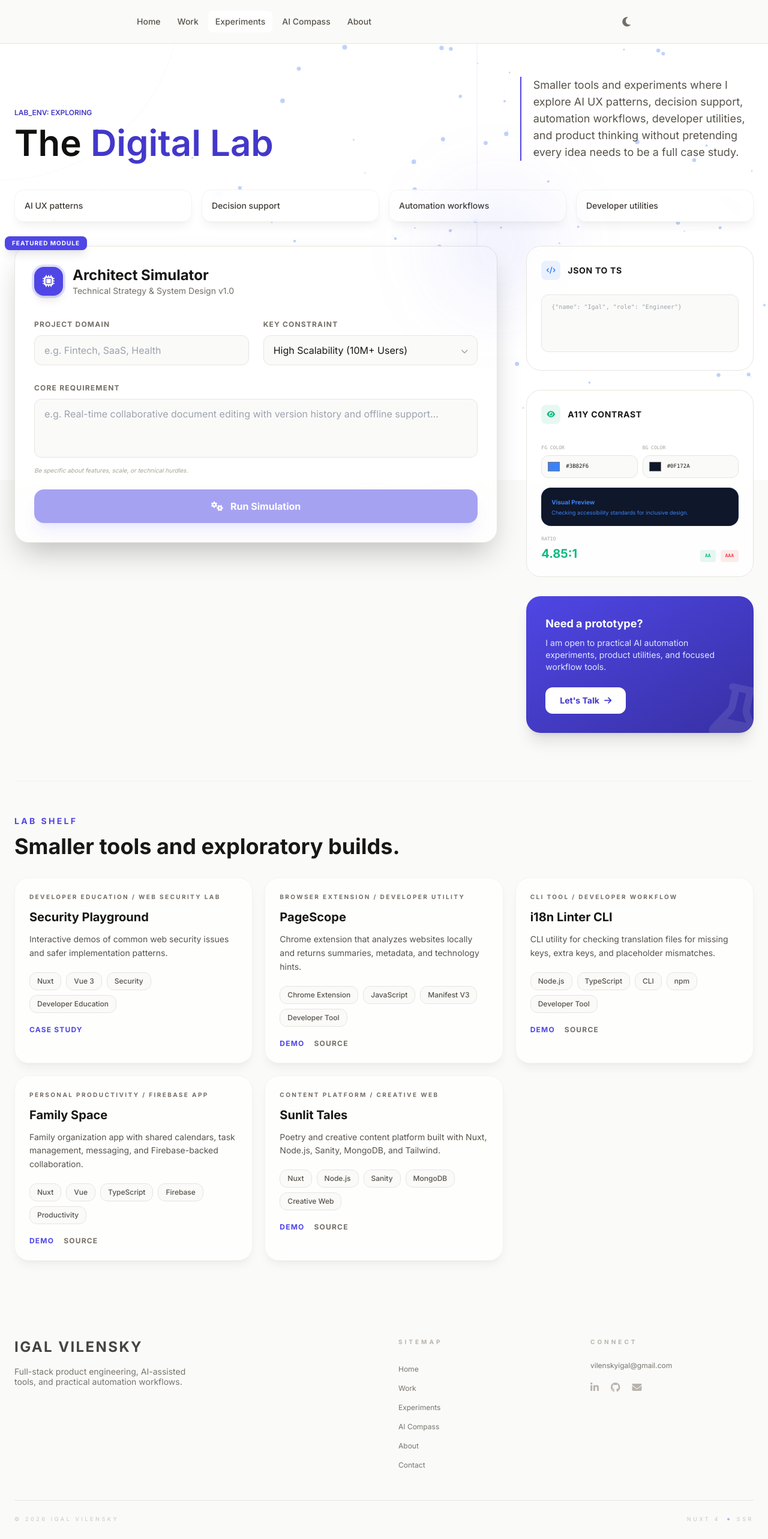
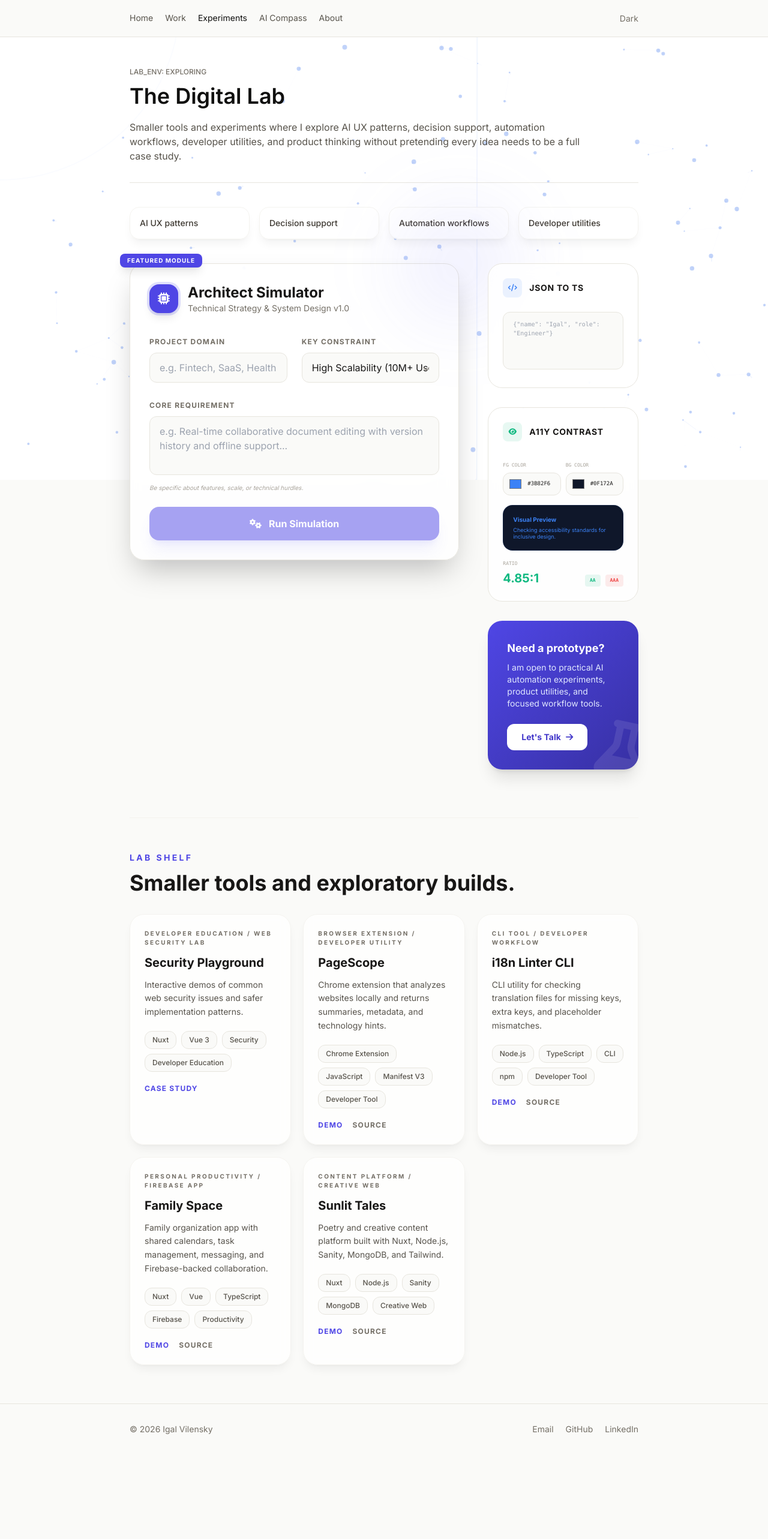
Before and after one commit to igalVilensky/igal-portfolio, a Nuxt app: page /experiments in a window 1280 px wide. Shown: the top 2566 px of the page at 60% size. After the commit the page ends 2425 px from the top, so only its background shows below. Built offline with nearby package versions, Linux system fonts and the light colour scheme; a web font is replaced by a local one.

Commit message:
Align global shell with minimal portfolio style

```diff
--- a/app/assets/css/main.css
+++ b/app/assets/css/main.css
@@ -47,67 +47,67 @@
 
 @layer components {
     .glass {
-        @apply border border-secondary-200 bg-white/95 dark:border-dark-border dark:bg-dark-surface;
+        @apply border border-secondary-200 bg-white dark:border-dark-border dark:bg-dark-surface;
     }
 
     .glass-card {
-        @apply rounded-lg border border-secondary-200 bg-white transition-colors duration-200 hover:border-secondary-300 hover:bg-secondary-50 dark:border-dark-border dark:bg-dark-surface dark:hover:border-secondary-700;
+        @apply rounded-md border border-secondary-200 bg-white transition-colors duration-200 hover:border-secondary-300 dark:border-dark-border dark:bg-dark-surface dark:hover:border-secondary-600;
     }
 
     .text-gradient {
-        @apply text-primary-700 dark:text-primary-300;
+        @apply text-secondary-950 dark:text-white;
     }
 
     .text-gradient-primary {
-        @apply text-primary-700 dark:text-primary-300;
+        @apply text-secondary-950 dark:text-white;
     }
 
     .btn-primary {
-        @apply rounded-md bg-primary-700 px-6 py-3 font-semibold text-white shadow-sm shadow-secondary-900/5 transition-colors duration-200 hover:bg-primary-800 active:bg-primary-900;
+        @apply rounded-md bg-secondary-950 px-5 py-2.5 text-sm font-medium text-white transition-colors duration-200 hover:bg-secondary-800 active:bg-secondary-700 dark:bg-secondary-100 dark:text-secondary-950 dark:hover:bg-white;
     }
 
     .btn-outline {
-        @apply rounded-md border border-secondary-300 bg-white px-6 py-3 font-semibold text-secondary-900 transition-colors duration-200 hover:border-primary-300 hover:bg-secondary-50 dark:border-dark-border dark:bg-dark-surface dark:text-secondary-100 dark:hover:border-primary-700;
+        @apply rounded-md border border-secondary-300 bg-transparent px-5 py-2.5 text-sm font-medium text-secondary-800 transition-colors duration-200 hover:border-secondary-500 hover:text-secondary-950 dark:border-dark-border dark:text-secondary-200 dark:hover:border-secondary-500 dark:hover:text-white;
     }
 
     .page-shell {
-        @apply relative min-h-screen overflow-hidden bg-transparent pb-20 pt-28 md:pt-32;
+        @apply relative min-h-screen bg-secondary-50 pb-16 pt-24 dark:bg-dark-bg md:pt-28;
     }
 
     .page-container {
-        @apply container relative z-10 mx-auto max-w-7xl px-6;
+        @apply relative z-10 mx-auto max-w-4xl px-5 sm:px-6;
     }
 
     .page-header {
-        @apply mb-12 grid gap-8 lg:grid-cols-12 lg:items-end;
+        @apply mb-10 grid gap-5 border-b border-secondary-200 pb-8 dark:border-dark-border;
     }
 
     .page-header-main {
-        @apply lg:col-span-8;
+        @apply max-w-3xl;
     }
 
     .page-header-side {
-        @apply lg:col-span-4;
+        @apply max-w-3xl;
     }
 
     .page-kicker {
-        @apply mb-3 text-xs font-semibold uppercase text-primary-700 dark:text-primary-300;
+        @apply mb-3 text-xs font-medium uppercase tracking-normal text-secondary-500 dark:text-secondary-400;
     }
 
     .page-title {
-        @apply text-4xl font-semibold leading-tight text-secondary-950 dark:text-white md:text-5xl lg:text-6xl;
+        @apply text-3xl font-semibold leading-tight text-secondary-950 dark:text-white md:text-4xl;
     }
 
     .page-intro {
-        @apply border-l-2 border-primary-600 pl-5 text-base leading-relaxed text-secondary-600 dark:text-secondary-400 md:text-lg;
+        @apply max-w-3xl text-sm leading-7 text-secondary-600 dark:text-secondary-400 md:text-base;
     }
 
     .section-compact {
-        @apply py-14 md:py-16 lg:py-20;
+        @apply py-10 md:py-12;
     }
 
     .section-title {
-        @apply max-w-3xl text-2xl font-semibold leading-tight text-secondary-950 dark:text-white md:text-3xl;
+        @apply max-w-3xl text-2xl font-semibold leading-tight text-secondary-950 dark:text-white;
     }
 }
 
--- a/app/components/Footer.vue
+++ b/app/components/Footer.vue
@@ -1,100 +1,37 @@
 <!-- app/components/Footer.vue -->
 <template>
-  <footer class="relative z-10 py-12 px-6 overflow-hidden">
-    <div class="container mx-auto max-w-7xl relative z-10">
-      <!-- Main Footer Content -->
-      <div class="grid grid-cols-1 md:grid-cols-12 gap-12 items-start opacity-80 mb-12">
+  <footer class="border-t border-secondary-200 bg-secondary-50 py-8 dark:border-dark-border dark:bg-dark-bg">
+    <div class="mx-auto flex max-w-4xl flex-col gap-4 px-5 text-sm text-secondary-500 dark:text-secondary-400 sm:px-6 md:flex-row md:items-center md:justify-between">
+      <p>© {{ currentYear }} Igal Vilensky</p>
 
-        <!-- Brand Section -->
-        <div class="md:col-span-5 space-y-4 text-center md:text-left">
-          <NuxtLink to="/" class="inline-block group">
-            <span
-              class="text-2xl font-display font-bold text-secondary-900 dark:text-white group-hover:text-primary-500 transition-colors uppercase tracking-widest">
-              Igal Vilensky
-            </span>
-          </NuxtLink>
-          <p class="text-sm text-secondary-600 dark:text-secondary-400 max-w-xs mx-auto md:mx-0 leading-tight">
-            Full-stack product engineering, AI-assisted tools, and practical automation workflows.
-          </p>
-        </div>
-
-        <!-- Sitemap -->
-        <div class="md:col-span-3 md:col-start-7 text-center md:text-left">
-          <h4 class="text-[10px] font-bold uppercase tracking-[0.4em] text-secondary-400 mb-6">Sitemap</h4>
-          <ul class="space-y-2">
-            <li v-for="item in navigationItems" :key="item.id">
-              <NuxtLink :to="item.path"
-                class="text-xs text-secondary-600 dark:text-secondary-400 hover:text-primary-500 transition-colors">
-                {{ item.label }}
-              </NuxtLink>
-            </li>
-          </ul>
-        </div>
-
-        <!-- Contact/Social -->
-        <div class="md:col-span-3 text-center md:text-left">
-          <h4 class="text-[10px] font-bold uppercase tracking-[0.4em] text-secondary-400 mb-6">Connect</h4>
-          <div class="space-y-4">
-            <a href="mailto:vilenskyigal@gmail.com"
-              class="block text-xs text-secondary-600 dark:text-secondary-400 hover:text-primary-500 transition-colors">
-              vilenskyigal@gmail.com
-            </a>
-            <div class="flex justify-center md:justify-start gap-5">
-              <a v-for="social in socialLinks" :key="social.name" :href="social.url"
-                :target="social.external ? '_blank' : undefined"
-                :rel="social.external ? 'noopener noreferrer' : undefined"
-                class="text-secondary-400 hover:text-primary-500 transition-colors" :aria-label="social.name">
-                <i :class="social.icon" class="text-base"></i>
-              </a>
-            </div>
-          </div>
-        </div>
-      </div>
-
-      <!-- Bottom Bar -->
-      <div
-        class="pt-6 border-t border-secondary-200 dark:border-white/5 flex flex-col md:flex-row justify-between items-center gap-4 text-[9px] uppercase tracking-[0.4em] text-secondary-400/60">
-        <p>© {{ currentYear }} Igal Vilensky</p>
-        <div class="flex items-center gap-3">
-          <span>Nuxt 4</span>
-          <span class="w-1 h-1 rounded-full bg-primary-500/50"></span>
-          <span>SSR</span>
-        </div>
-      </div>
+      <nav class="flex flex-wrap gap-x-5 gap-y-2" aria-label="Footer links">
+        <a
+          href="mailto:vilenskyigal@gmail.com"
+          class="transition-colors hover:text-secondary-950 dark:hover:text-white"
+        >
+          Email
+        </a>
+        <a
+          href="https://github.com/igalVilensky"
+          target="_blank"
+          rel="noopener noreferrer"
+          class="transition-colors hover:text-secondary-950 dark:hover:text-white"
+        >
+          GitHub
+        </a>
+        <a
+          href="https://www.linkedin.com/in/igalvilensky/"
+          target="_blank"
+          rel="noopener noreferrer"
+          class="transition-colors hover:text-secondary-950 dark:hover:text-white"
+        >
+          LinkedIn
+        </a>
+      </nav>
     </div>
   </footer>
 </template>
 
 <script setup lang="ts">
 const currentYear = new Date().getFullYear();
-
-const navigationItems = [
-  { id: "home", path: "/", label: "Home" },
-  { id: "case-studies", path: "/case-studies", label: "Work" },
-  { id: "experiments", path: "/experiments", label: "Experiments" },
-  { id: "ai-compliance", path: "/ai-compliance-compass", label: "AI Compass" },
-  { id: "about", path: "/about", label: "About" },
-  { id: "contact", path: "/contact", label: "Contact" },
-];
-
-const socialLinks = [
-  {
-    name: "LinkedIn",
-    icon: "fab fa-linkedin-in",
-    url: "https://www.linkedin.com/in/igalvilensky/",
-    external: true,
-  },
-  {
-    name: "GitHub",
-    icon: "fab fa-github",
-    url: "https://github.com/igalVilensky",
-    external: true,
-  },
-  {
-    name: "Email",
-    icon: "fas fa-envelope",
-    url: "mailto:vilenskyigal@gmail.com",
-    external: false,
-  },
-];
 </script>
--- a/app/components/Navbar.vue
+++ b/app/components/Navbar.vue
@@ -1,42 +1,59 @@
 <!-- app/components/Navbar.vue -->
 <template>
-  <nav class="fixed top-0 left-0 right-0 z-50 border-b border-secondary-200 transition-all duration-300 dark:border-dark-border" :class="[
+  <nav class="fixed top-0 left-0 right-0 z-50 border-b border-secondary-200 transition-colors duration-200 dark:border-dark-border" :class="[
     isScrolled
       ? 'bg-secondary-50 py-3 dark:bg-dark-bg'
       : 'bg-secondary-50 py-4 dark:bg-dark-bg',
   ]">
     <div class="mx-auto max-w-4xl px-5 sm:px-6">
-      <div class="flex justify-end md:justify-between items-center">
-        <div class="hidden md:flex items-center gap-1">
-          <NuxtLink v-for="item in navigationItems" :key="item.id" :to="item.path"
-            class="rounded-md px-3 py-2 text-sm font-medium text-secondary-600 transition-colors hover:bg-secondary-100 hover:text-primary-700 dark:text-secondary-300 dark:hover:bg-dark-surface dark:hover:text-primary-300"
+      <div class="flex items-center justify-between">
+        <div class="hidden items-center gap-5 md:flex">
+          <NuxtLink
+            v-for="item in navigationItems"
+            :key="item.id"
+            :to="item.path"
+            class="border-b border-transparent py-1 text-sm text-secondary-600 transition-colors hover:text-secondary-950 dark:text-secondary-400 dark:hover:text-white"
             :class="{
-              'bg-white text-primary-700 dark:bg-dark-surface dark:text-primary-300':
-                isActive(item.path),
-            }">
+              'border-secondary-400 text-secondary-950 dark:border-secondary-500 dark:text-white': isActive(item.path),
+            }"
+          >
             {{ item.label }}
           </NuxtLink>
         </div>
 
-        <div class="hidden md:flex items-center">
-          <button @click="toggleColorMode"
-            class="w-10 h-10 rounded-md flex items-center justify-center text-secondary-500 transition-colors hover:bg-secondary-100 hover:text-primary-700 dark:text-secondary-400 dark:hover:bg-dark-surface dark:hover:text-primary-300"
-            aria-label="Toggle dark mode">
-            <i :class="colorMode.value === 'dark' ? 'fas fa-sun' : 'fas fa-moon'" class="text-lg"></i>
+        <NuxtLink
+          to="/"
+          class="py-1 text-sm text-secondary-600 transition-colors hover:text-secondary-950 dark:text-secondary-400 dark:hover:text-white md:hidden"
+          @click="closeMobileMenu"
+        >
+          Home
+        </NuxtLink>
+
+        <div class="hidden items-center md:flex">
+          <button
+            type="button"
+            class="py-1 text-sm text-secondary-500 transition-colors hover:text-secondary-950 dark:text-secondary-400 dark:hover:text-white"
+            @click="toggleColorMode"
+          >
+            {{ colorMode.value === "dark" ? "Light" : "Dark" }}
           </button>
         </div>
 
-        <div class="md:hidden flex items-center gap-4">
-          <button @click="toggleColorMode"
-            class="w-10 h-10 rounded-md flex items-center justify-center text-secondary-500 transition-colors hover:bg-secondary-100 dark:text-secondary-400 dark:hover:bg-dark-surface"
-            aria-label="Toggle dark mode">
-            <i :class="colorMode.value === 'dark' ? 'fas fa-sun' : 'fas fa-moon'" class="text-lg"></i>
+        <div class="flex items-center gap-4 md:hidden">
+          <button
+            type="button"
+            class="py-1 text-sm text-secondary-500 transition-colors hover:text-secondary-950 dark:text-secondary-400 dark:hover:text-white"
+            @click="toggleColorMode"
+          >
+            {{ colorMode.value === "dark" ? "Light" : "Dark" }}
           </button>
 
-          <button @click="isMobileMenuOpen = !isMobileMenuOpen"
-            class="w-10 h-10 rounded-md flex items-center justify-center text-secondary-900 transition-colors hover:bg-secondary-100 hover:text-primary-700 dark:text-white dark:hover:bg-dark-surface dark:hover:text-primary-300"
-            aria-label="Toggle mobile menu">
-            <i :class="isMobileMenuOpen ? 'fas fa-times' : 'fas fa-bars'" class="text-xl"></i>
+          <button
+            type="button"
+            class="py-1 text-sm text-secondary-900 transition-colors hover:text-secondary-600 dark:text-white dark:hover:text-secondary-300"
+            @click="isMobileMenuOpen = !isMobileMenuOpen"
+          >
+            {{ isMobileMenuOpen ? "Close" : "Menu" }}
           </button>
         </div>
       </div>
@@ -48,15 +65,18 @@
       leave-from-class="opacity-100 translate-y-0" leave-to-class="opacity-0 -translate-y-4">
       <div v-show="isMobileMenuOpen"
         class="md:hidden absolute top-full left-0 right-0 border-b border-secondary-200 bg-secondary-50 dark:border-dark-border dark:bg-dark-bg">
-        <div class="mx-auto max-w-4xl px-5 py-4 space-y-1 sm:px-6">
-          <NuxtLink v-for="item in navigationItems" :key="item.id" :to="item.path"
-            class="flex items-center justify-between rounded-md px-3 py-3 text-base font-medium text-secondary-600 transition-colors hover:bg-secondary-100 hover:text-primary-700 dark:text-secondary-300 dark:hover:bg-dark-surface dark:hover:text-primary-300"
+        <div class="mx-auto flex max-w-4xl flex-col gap-3 px-5 py-4 sm:px-6">
+          <NuxtLink
+            v-for="item in navigationItems"
+            :key="item.id"
+            :to="item.path"
+            class="border-b border-transparent py-1 text-base text-secondary-600 transition-colors hover:text-secondary-950 dark:text-secondary-400 dark:hover:text-white"
             :class="{
-              'bg-white text-primary-700 dark:bg-dark-surface dark:text-primary-300':
-                isActive(item.path),
-            }" @click="closeMobileMenu">
-            <span>{{ item.label }}</span>
-            <i class="fas fa-chevron-right text-xs opacity-50"></i>
+              'border-secondary-400 text-secondary-950 dark:border-secondary-500 dark:text-white': isActive(item.path),
+            }"
+            @click="closeMobileMenu"
+          >
+            {{ item.label }}
           </NuxtLink>
         </div>
       </div>
--- a/app/layouts/default.vue
+++ b/app/layouts/default.vue
@@ -7,16 +7,11 @@
     <main class="flex-1 relative z-10">
       <slot />
     </main>
-    <Footer v-if="!isHomeRoute" />
+    <Footer />
   </div>
 </template>
 
 <script setup lang="ts">
-import { computed } from "vue";
-import { useRoute } from "vue-router";
 import Navbar from "~/components/Navbar.vue";
 import Footer from "~/components/Footer.vue";
-
-const route = useRoute();
-const isHomeRoute = computed(() => route.path === "/");
 </script>
--- a/tailwind.config.js
+++ b/tailwind.config.js
@@ -60,9 +60,9 @@ module.exports = {
         },
       },
       fontSize: {
-        "display-2xl": ["4.5rem", { lineHeight: "1", fontWeight: "800", letterSpacing: "0" }],
-        "display-xl": ["3.75rem", { lineHeight: "1.1", fontWeight: "800", letterSpacing: "0" }],
-        "display-lg": ["3rem", { lineHeight: "1.1", fontWeight: "700", letterSpacing: "0" }],
+        "display-2xl": ["3rem", { lineHeight: "1.08", fontWeight: "700", letterSpacing: "0" }],
+        "display-xl": ["2.5rem", { lineHeight: "1.12", fontWeight: "700", letterSpacing: "0" }],
+        "display-lg": ["2rem", { lineHeight: "1.2", fontWeight: "650", letterSpacing: "0" }],
         h1: ["2.25rem", { lineHeight: "1.2", fontWeight: "700", letterSpacing: "0" }],
         h2: ["1.875rem", { lineHeight: "1.3", fontWeight: "600" }],
         h3: ["1.5rem", { lineHeight: "1.4", fontWeight: "600" }],
@@ -70,15 +70,15 @@ module.exports = {
         small: ["0.875rem", { lineHeight: "1.5" }],
       },
       spacing: {
-        "section-y": "8rem",
-        "section-x": "2rem",
-        container: "min(1280px, 92vw)",
+        "section-y": "4rem",
+        "section-x": "1.5rem",
+        container: "min(896px, 92vw)",
       },
       animation: {
-        "fade-in": "fadeIn 0.35s ease-out forwards",
-        "slide-up": "slideUp 0.35s ease-out forwards",
-        "slide-down": "slideDown 0.35s ease-out forwards",
-        "scale-in": "scaleIn 0.3s ease-out forwards",
+        "fade-in": "fadeIn 0.2s ease-out forwards",
+        "slide-up": "slideUp 0.2s ease-out forwards",
+        "slide-down": "slideDown 0.2s ease-out forwards",
+        "scale-in": "scaleIn 0.2s ease-out forwards",
       },
       keyframes: {
         fadeIn: {
@@ -86,15 +86,15 @@ module.exports = {
           "100%": { opacity: "1" },
         },
         slideUp: {
-          "0%": { opacity: "0", transform: "translateY(16px)" },
+          "0%": { opacity: "0", transform: "translateY(8px)" },
           "100%": { opacity: "1", transform: "translateY(0)" },
         },
         slideDown: {
-          "0%": { opacity: "0", transform: "translateY(-20px)" },
+          "0%": { opacity: "0", transform: "translateY(-8px)" },
           "100%": { opacity: "1", transform: "translateY(0)" },
         },
         scaleIn: {
-          "0%": { opacity: "0", transform: "scale(0.9)" },
+          "0%": { opacity: "0", transform: "scale(0.98)" },
           "100%": { opacity: "1", transform: "scale(1)" },
         },
       },
```
Also changed, not shown: 2 other files (tests, documents, lock files or other folders).
